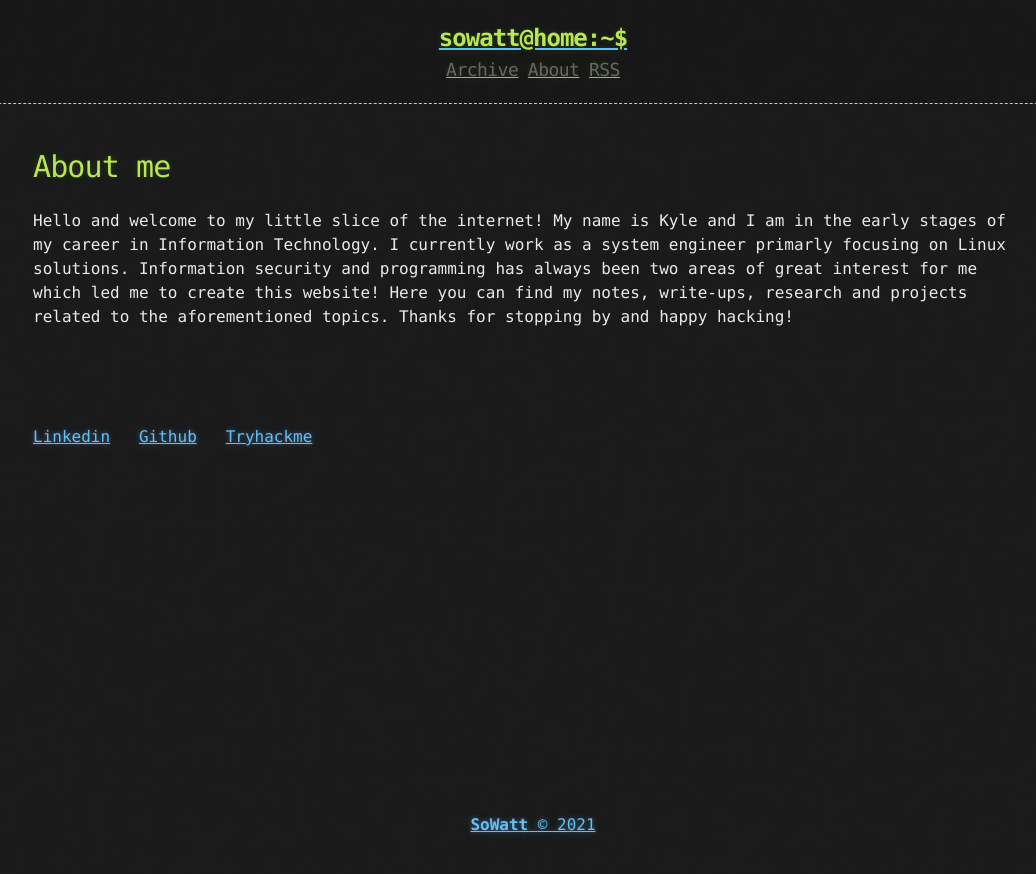
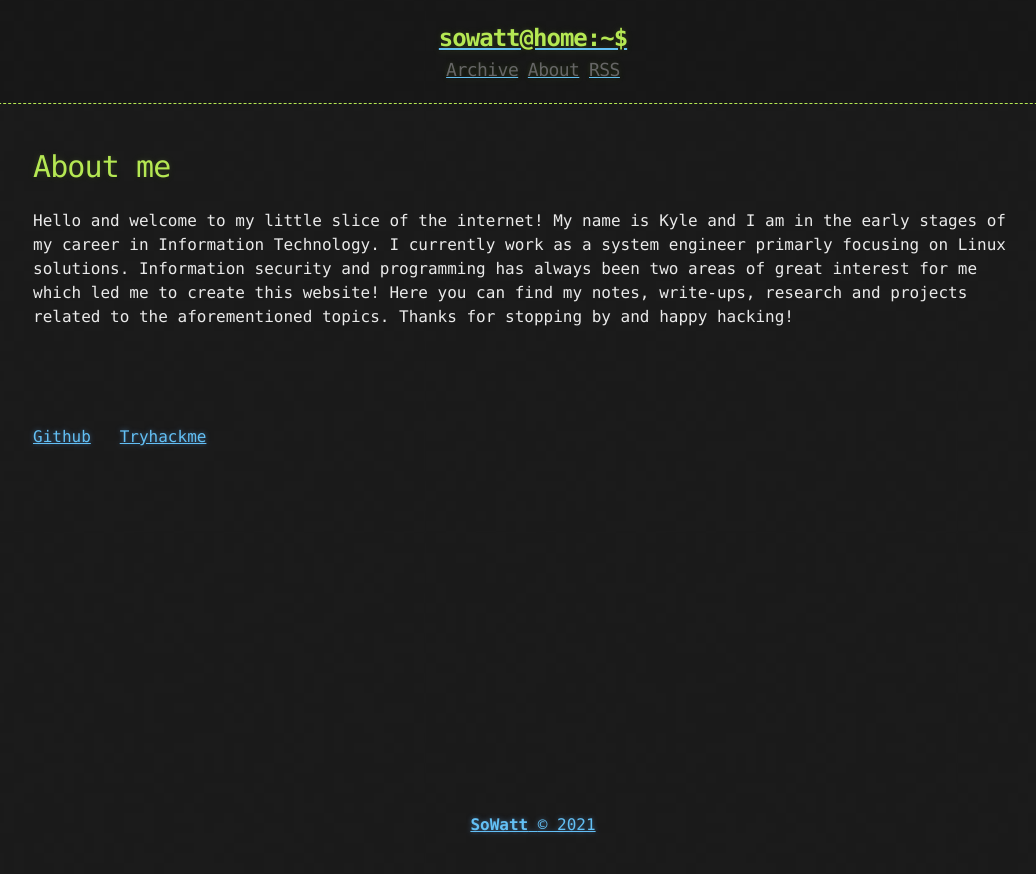
Before and after one commit to soWatt/soWatt.github.io, a Jekyll site: the page built from about.md, in a window 1280 px wide. Shown: the top 874 px of the page, without its empty margins (107-1143 px from the left). Built offline with Jekyll 4.4.1, drawn with Linux system fonts in a browser that asks for light colours.

Commit message:
Update about.md

```diff
--- a/about.md
+++ b/about.md
@@ -11,4 +11,4 @@ Hello and welcome to my little slice of the internet! My name is Kyle and I am i
 <br/>
 <br/>
 <br/>
-[Linkedin](https://www.linkedin.com/in/kylesowatsky/)&nbsp;&nbsp; [Github](https://github.com/soWatt)&nbsp;&nbsp; [Tryhackme](https://tryhackme.com/p/SoWatt3/)
+[Github](https://github.com/soWatt)&nbsp;&nbsp; [Tryhackme](https://tryhackme.com/p/SoWatt3/)
```
